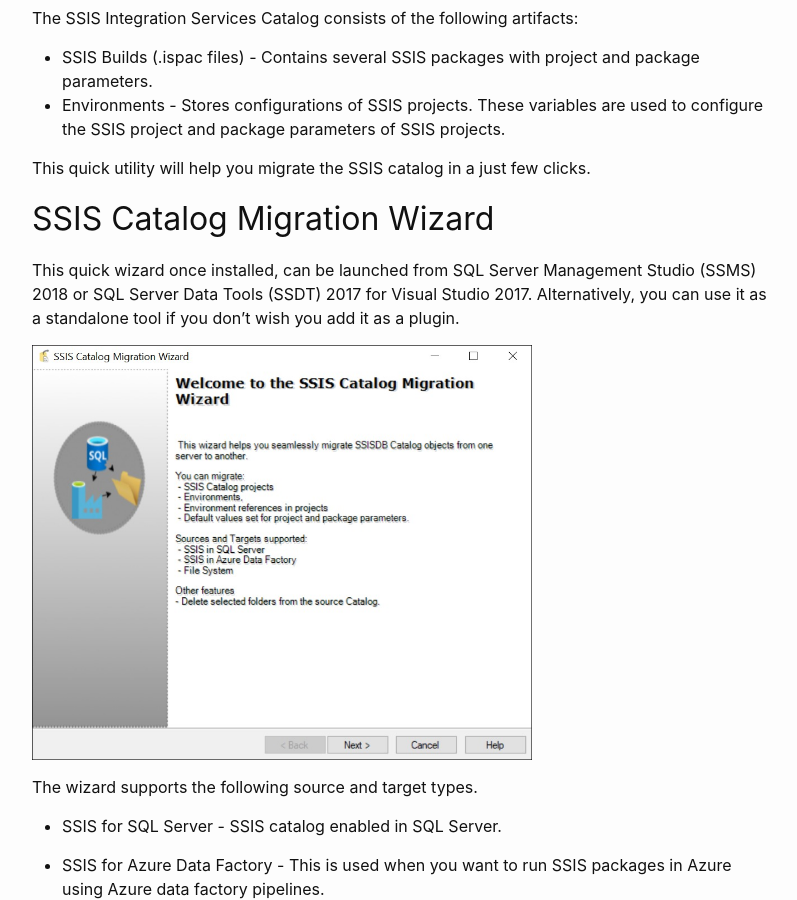
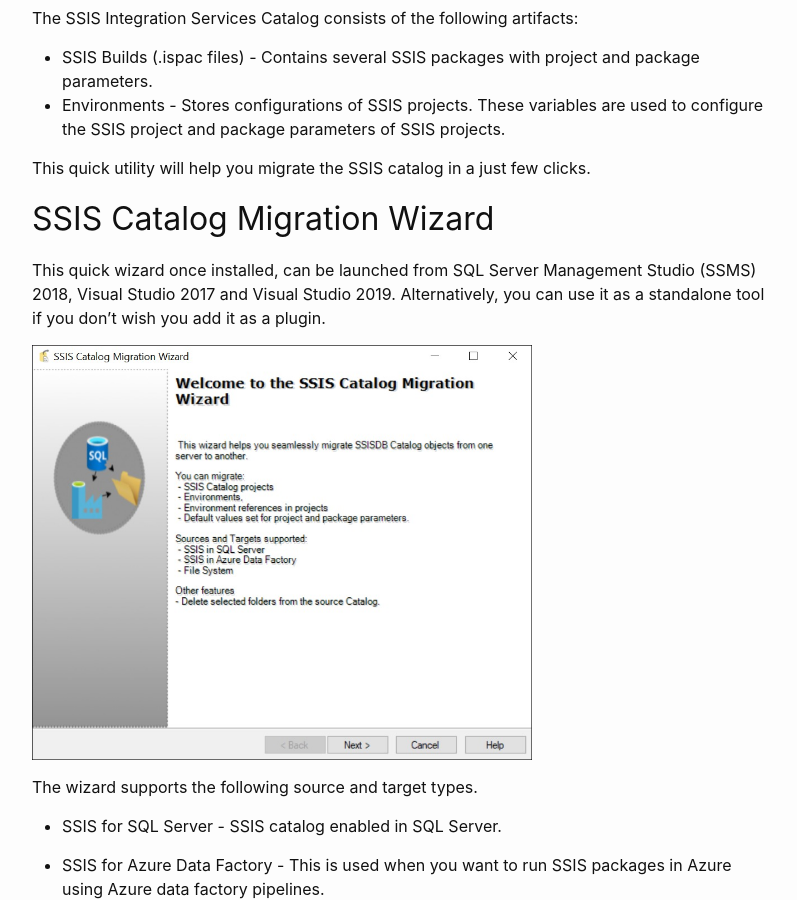
Before and after one commit to kr55/ssiscataloger, a Jekyll site: the page built from index.md, in a window 1280 px wide and 900 px high, scrolled down 536 px. Shown: the whole window, without its empty margins (238-1035 px from the left). Built offline with Jekyll 4.4.1, drawn with Linux system fonts in a browser that asks for light colours; our own code applies the rules of GitHub Pages for plain Markdown files.

Commit message:
Update index.md

```diff
--- a/index.md
+++ b/index.md
@@ -21,7 +21,7 @@ The SSIS Integration Services Catalog consists of the following artifacts:
 This quick utility will help you migrate the SSIS catalog in a just few clicks.
 # SSIS Catalog Migration Wizard
 
-This quick wizard once installed, can be launched from SQL Server Management Studio (SSMS) 2018 or SQL Server Data Tools (SSDT) 2017 for Visual Studio 2017. Alternatively, you can use it as a standalone tool if you don’t wish you add it as a plugin.
+This quick wizard once installed, can be launched from SQL Server Management Studio (SSMS) 2018, Visual Studio 2017 and Visual Studio 2019. Alternatively, you can use it as a standalone tool if you don’t wish you add it as a plugin.
 
 <img src="media/Welcome.jpg" width="500">
 
```
